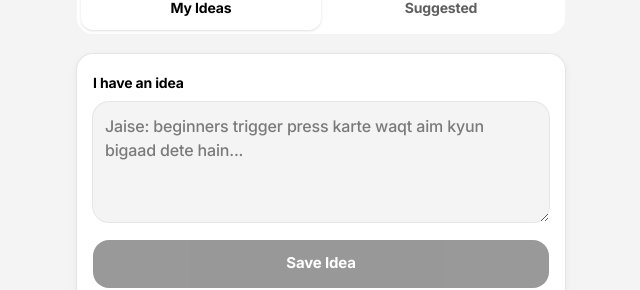
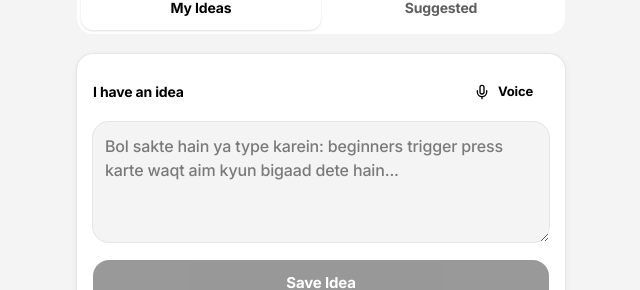
Before and after one commit to h55n/shooting-os, a Next.js app: page /ideas in a window 1280 px wide. Shown: the part 134-424 px from the top of the page, without its empty margins (319-959 px from the left). Built offline with nearby package versions, Linux system fonts and the light colour scheme; no server answers.

Commit message:
feat: add voice idea capture with text fallback

```diff
--- a/app/ideas/page.tsx
+++ b/app/ideas/page.tsx
@@ -2,10 +2,24 @@
 
 import { useEffect, useMemo, useState } from 'react';
 import { useRouter } from 'next/navigation';
+import { Mic, Square } from 'lucide-react';
 
 type IdeaRow = {
   id: string; raw_input: string; normalized_idea?: string; status: string; source?: string; suggested_reason?: string; created_at?: string;
 };
+
+type SpeechRecognitionLike = {
+  lang: string;
+  interimResults: boolean;
+  continuous: boolean;
+  start: () => void;
+  stop: () => void;
+  onresult: ((event: { results: ArrayLike<{ 0: { transcript: string }; isFinal: boolean }> }) => void) | null;
+  onend: (() => void) | null;
+  onerror: (() => void) | null;
+};
+
+type SpeechRecognitionConstructor = new () => SpeechRecognitionLike;
 
 function proposalOf(row: IdeaRow) {
   try { return row.normalized_idea ? JSON.parse(row.normalized_idea) as Record<string, string> : {}; } catch { return {}; }
@@ -18,6 +32,8 @@ export default function IdeasPage() {
   const [text, setText] = useState('');
   const [busy, setBusy] = useState<string | null>(null);
   const [message, setMessage] = useState<string | null>(null);
+  const [listening, setListening] = useState(false);
+  const [recognition, setRecognition] = useState<SpeechRecognitionLike | null>(null);
 
   async function load() {
     const response = await fetch('/api/ideas', { cache: 'no-store' });
@@ -25,6 +41,35 @@ export default function IdeasPage() {
     if (response.ok && body.ok) setIdeas(body.data);
   }
   useEffect(() => { void load(); }, []);
+
+  useEffect(() => {
+    const browser = window as unknown as { SpeechRecognition?: SpeechRecognitionConstructor; webkitSpeechRecognition?: SpeechRecognitionConstructor };
+    const SpeechRecognition = browser.SpeechRecognition || browser.webkitSpeechRecognition;
+    if (!SpeechRecognition) return;
+    const instance = new SpeechRecognition();
+    instance.lang = 'hi-IN';
+    instance.interimResults = true;
+    instance.continuous = false;
+    instance.onresult = (event) => {
+      let transcript = '';
+      for (let index = 0; index < event.results.length; index += 1) transcript += event.results[index][0].transcript;
+      if (transcript.trim()) setText(transcript.trim());
+    };
+    instance.onend = () => setListening(false);
+    instance.onerror = () => { setListening(false); setMessage('Voice capture nahi chala. Idea type karke save kar sakte hain.'); };
+    setRecognition(instance);
+    return () => instance.stop();
+  }, []);
+
+  function toggleVoice() {
+    if (!recognition) {
+      setMessage('Voice capture is browser mein available nahi hai. Text box se idea likhiye.');
+      return;
+    }
+    setMessage(null);
+    if (listening) { recognition.stop(); setListening(false); }
+    else { recognition.start(); setListening(true); }
+  }
 
   async function create(mode: 'capture' | 'suggest') {
     setBusy(mode); setMessage(null);
@@ -64,8 +109,9 @@ export default function IdeasPage() {
 
       {tab === 'owner' ? (
         <section className="mb-6 rounded-2xl bg-card p-4 shadow-[var(--shadow-card)]">
-          <label className="text-[14px] font-bold" htmlFor="idea">I have an idea</label>
-          <textarea id="idea" value={text} onChange={(e) => setText(e.target.value)} placeholder="Jaise: beginners trigger press karte waqt aim kyun bigaad dete hain..." rows={4} className="mt-2 w-full rounded-xl bg-background p-3 text-[16px] leading-6 outline-none ring-1 ring-black/10 focus:ring-2 focus:ring-primary" />
+          <div className="flex items-center justify-between gap-3"><label className="text-[14px] font-bold" htmlFor="idea">I have an idea</label><button type="button" onClick={toggleVoice} className={`flex min-h-11 items-center gap-2 rounded-full px-4 text-[13px] font-bold ${listening ? 'bg-red-100 text-red-700' : 'bg-secondary'}`}>{listening ? <Square size={15} /> : <Mic size={16} />}{listening ? 'Stop' : 'Voice'}</button></div>
+          <textarea id="idea" value={text} onChange={(e) => setText(e.target.value)} placeholder="Bol sakte hain ya type karein: beginners trigger press karte waqt aim kyun bigaad dete hain..." rows={4} className="mt-2 w-full rounded-xl bg-background p-3 text-[16px] leading-6 outline-none ring-1 ring-black/10 focus:ring-2 focus:ring-primary" />
+          {listening && <p className="mt-2 text-[13px] font-semibold text-primary">Sun raha hoon… bolna complete hone par text yahan aa jayega.</p>}
           <button onClick={() => create('capture')} disabled={busy !== null || text.trim().length < 3} className="mt-3 min-h-12 w-full rounded-xl bg-primary px-4 text-[15px] font-bold text-primary-foreground disabled:opacity-40">{busy === 'capture' ? 'Saving…' : 'Save Idea'}</button>
         </section>
       ) : <button onClick={() => create('suggest')} disabled={busy !== null} className="mb-5 min-h-[54px] w-full rounded-2xl bg-foreground px-5 text-[16px] font-bold text-background disabled:opacity-50">{busy === 'suggest' ? 'Finding a strong topic…' : 'Suggest Something'}</button>}
```
